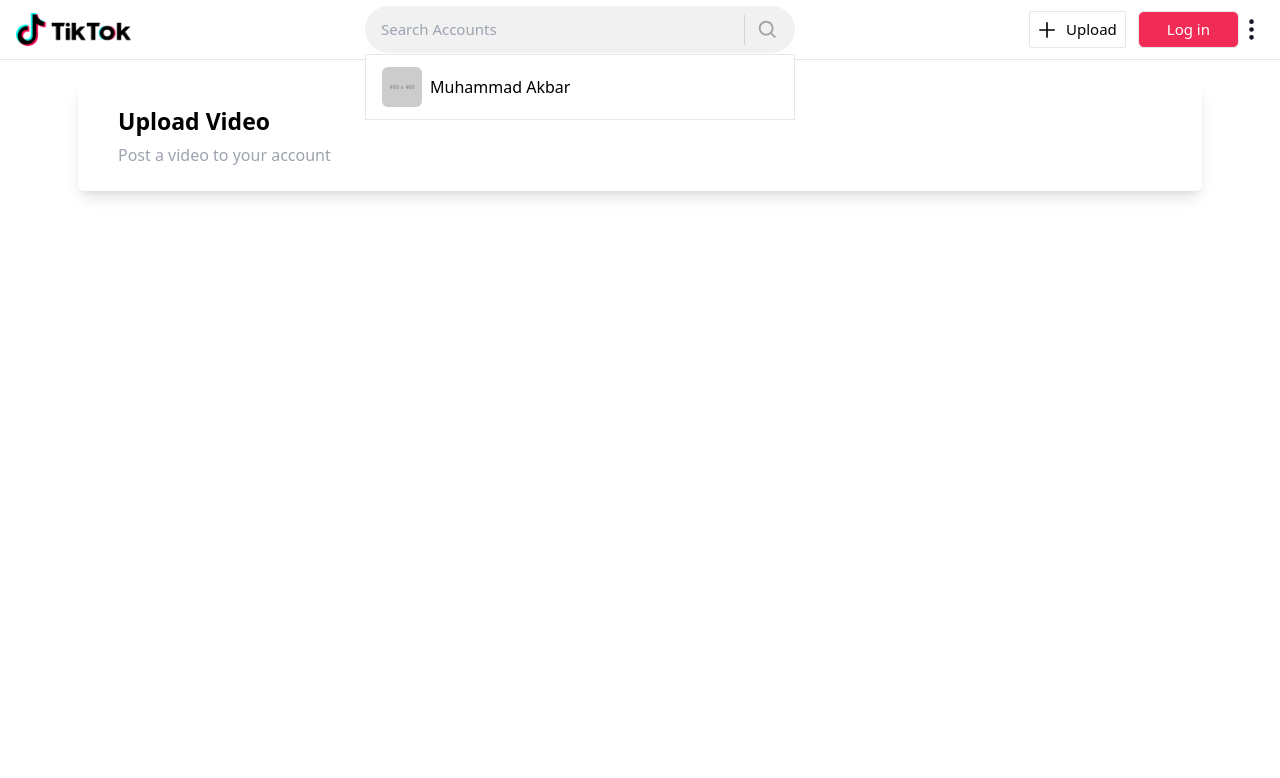
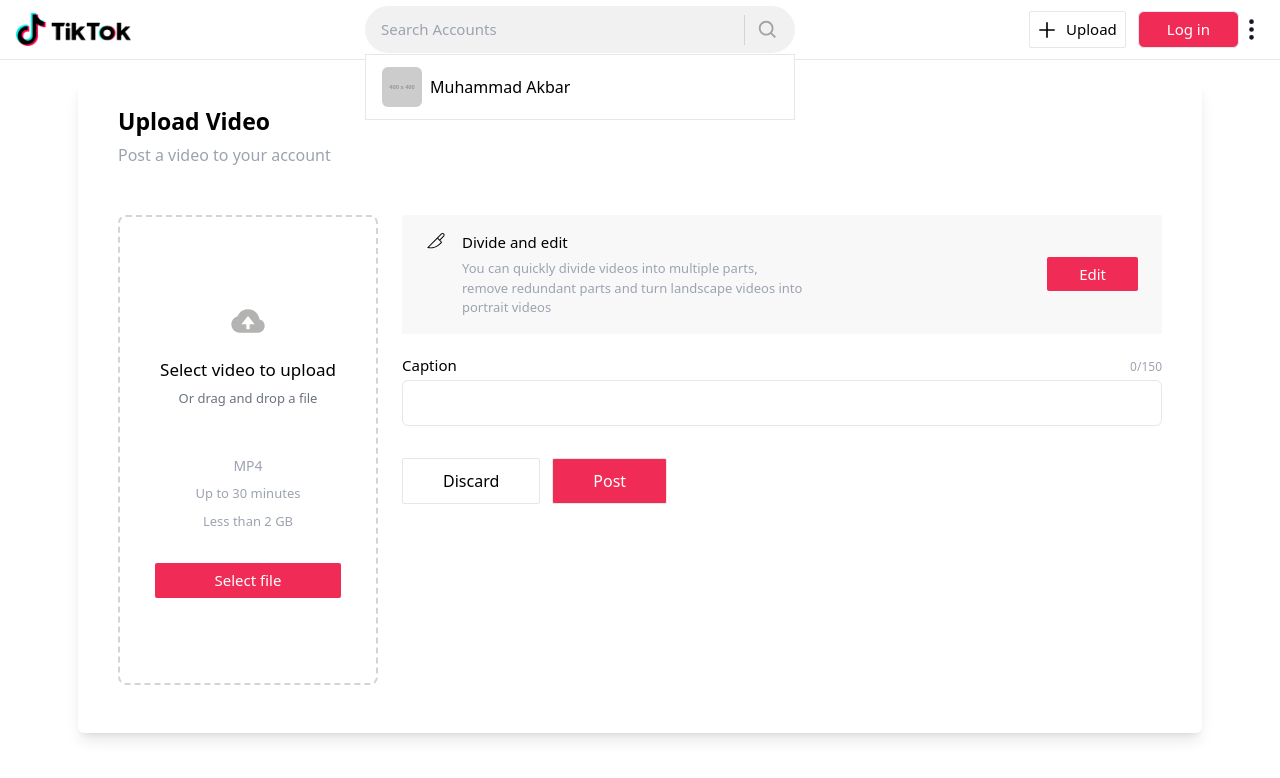
Before and after one commit to muhammadakbarra/toktok-clone, a Next.js app: page /upload in a window 1280 px wide. Shown: the top 778 px of the page. Built offline with nearby package versions, Linux system fonts and the light colour scheme.

Commit message:
fourth commit

```diff
--- a/app/upload/page.tsx
+++ b/app/upload/page.tsx
@@ -1,9 +1,12 @@
 'use client';
 
 import { useRouter } from 'next/navigation';
-import { useState } from 'react';
+import React, { useState } from 'react';
 import { UploadError } from '../types';
 import UploadLayout from '../layouts/UploadLayout';
+import { BiLoaderCircle, BiSolidCloudUpload } from 'react-icons/bi';
+import { AiOutlineCheckCircle } from 'react-icons/ai';
+import { PiKnifeLight } from 'react-icons/pi';
 
 export default function Upload() {
     const router = useRouter();
@@ -13,6 +16,28 @@
     let [file, setFile] = useState<File | null>(null);
     let [error, setError] = useState<UploadError | null>(null);
     let [isUpLoading, setIsUploading] = useState<boolean>(false);
+
+    const onChange = (event: React.ChangeEvent<HTMLInputElement>) => {
+        const files = event.target.files;
+        if (files && files.length > 0) {
+            const file = files[0];
+            const fileUrl = URL.createObjectURL(file);
+            setFileDisplay(fileUrl);
+            setFile(file);
+        }
+    };
+    const discard = () => {
+        setFileDisplay('');
+        setFile(null);
+    };
+    const clearVideo = () => {
+        setFileDisplay('');
+        setFile(null);
+    };
+
+    const createNewPost = () => {
+        console.log('createNewPost');
+    };
 
     return (
         <>
@@ -26,6 +51,165 @@
                             Post a video to your account
                         </h2>
                     </div>
+                    <div className='mt-8 md:flex gap-6'>
+                        {!fileDisplay ? (
+                            <label
+                                htmlFor='fileInput'
+                                className='md:mx-0 mx-auto mt-4 mb-6 flex flex-col items-center justify-center w-full max-w-[260px] h-[470px] text-center p-3 border-2 border-dashed border-gray-300 rounded-lg hover:bg-gray-100 cursor-pointer'
+                            >
+                                <BiSolidCloudUpload size='40' color='#b3b3b1' />
+                                <p className='mt-4 text-[17px]'>
+                                    Select video to upload
+                                </p>
+                                <p className='mt-1.5 text-gray-500 text-[13px]'>
+                                    Or drag and drop a file
+                                </p>
+                                <p className='mt-12 text-gray-400 text-sm'>
+                                    MP4
+                                </p>
+                                <p className='mt-2 text-gray-400 text-[13px]'>
+                                    Up to 30 minutes
+                                </p>
+                                <p className='mt-2 text-gray-400 text-[13px]'>
+                                    Less than 2 GB
+                                </p>
+                                <label
+                                    htmlFor='fileInput'
+                                    className='px-2 py-1.5 mt-8 text-white text-[15px] w-[80%] bg-[#F02C56] rounded-sm cursor-pointer'
+                                >
+                                    {' '}
+                                    Select file
+                                </label>
+                                <input
+                                    type='file'
+                                    id='fileInput'
+                                    onChange={onChange}
+                                    hidden
+                                    accept='.mp4'
+                                />
+                            </label>
+                        ) : (
+                            <div className='md:mx-0 mx-auto mt-4 md:mb-12 mb-16 flex items-center justify-center w-full max-w-[260px] h-[540px] p-3 rounded-2xl cursor-pointer relative'>
+                                {isUpLoading ? (
+                                    <div className='absolute flex items-center justify-center z-20 bg-black h-full w-full rounded-[50px] bg-opacity-50'>
+                                        <div className='mx-auto flex items-center justify-center gap-1'>
+                                            <BiLoaderCircle
+                                                className='animate-spin'
+                                                color='#F12B56'
+                                                size={30}
+                                            />
+                                            <div className='text-white font-bold'>
+                                                Uploading...
+                                            </div>
+                                        </div>
+                                    </div>
+                                ) : null}
+                                <img
+                                    src='/images/mobile-case.png'
+                                    className='absolute z-20 pointer-events-none'
+                                />
+                                <img
+                                    src='/images/tiktok-logo-white.png'
+                                    className='absolute right-4 bottom-6 z-20'
+                                />
+                                <video
+                                    autoPlay
+                                    loop
+                                    muted
+                                    className='absolute rounded-xl object-cover z-10 p-[13px] w-full h-full'
+                                    src={fileDisplay}
+                                />
+                                <div className='absolute -bottom-12 flex items-center justify-between z-50 rounded-xl border w-full p-2 border-gray-300'>
+                                    <div className='flex items-center truncate'>
+                                        <AiOutlineCheckCircle
+                                            size='16'
+                                            className='min-w-[16px]'
+                                        />
+                                        <p className='text-[11px] pl-1 truncate text-ellipsis'>
+                                            {file ? file.name : ''}
+                                        </p>
+                                    </div>
+                                    <button
+                                        onClick={() => clearVideo()}
+                                        className='text-[11px] ml-2 font-semibold'
+                                    >
+                                        Change
+                                    </button>
+                                </div>
+                            </div>
+                        )}
+                        <div className='mt-4 mb-6'>
+                            <div className='flex bg-[#F8F8F8] py-4 px-6'>
+                                <div>
+                                    <PiKnifeLight className='mr-4' size='20' />
+                                </div>
+                                <div>
+                                    <div className='text-semibold text-[15px] mb-1.5'>
+                                        Divide and edit
+                                    </div>
+                                    <div className='text-semibold text-[13px] text-gray-400'>
+                                        You can quickly divide videos into
+                                        multiple parts, remove redundant parts
+                                        and turn landscape videos into portrait
+                                        videos
+                                    </div>
+                                </div>
+                                <div className='flex justify-end max-w[130px] w-full h-full text-center my-auto'>
+                                    <button className='px-8 py-1.5 text-white text-[15px] bg-[#F02C56] rounded-sm'>
+                                        Edit
+                                    </button>
+                                </div>
+                            </div>
+                            <div className='mt-5'>
+                                <div className='flex items-center justify-between'>
+                                    <div className='mb-1 text-[15px]'>
+                                        Caption
+                                    </div>
+                                    <div className='text-gray-400 text-[12px]'>
+                                        {caption.length}/150
+                                    </div>
+                                </div>
+                                <input
+                                    type='text'
+                                    maxLength={150}
+                                    className='w-full border p-2.5 rounded-md focus:outline-none'
+                                    value={caption}
+                                    onChange={(event) =>
+                                        setCaption(event.target.value)
+                                    }
+                                />
+                            </div>
+                            <div className='flex gap-3'>
+                                <button
+                                    disabled={isUpLoading}
+                                    onClick={() => discard()}
+                                    className='px-10 py-2.5 mt-8 border text-[16px] hover:bg-gray-100 rounded-sm'
+                                >
+                                    Discard
+                                </button>
+                                <button
+                                    disabled={isUpLoading}
+                                    onClick={() => createNewPost()}
+                                    className='px-10 py-2.5 mt-8 border text-[16px] text-white bg-[#F02C56] rounded-sm'
+                                >
+                                    {isUpLoading ? (
+                                        <BiLoaderCircle
+                                            className='animate-spin'
+                                            color='#ffffff'
+                                            size={25}
+                                        />
+                                    ) : (
+                                        'Post'
+                                    )}
+                                </button>
+                            </div>
+                            {error ? (
+                                <div className='text-red-600 mt-4'>
+                                    {error.message}
+                                </div>
+                            ) : null}
+                        </div>
+                    </div>
                 </div>
             </UploadLayout>
         </>
```
